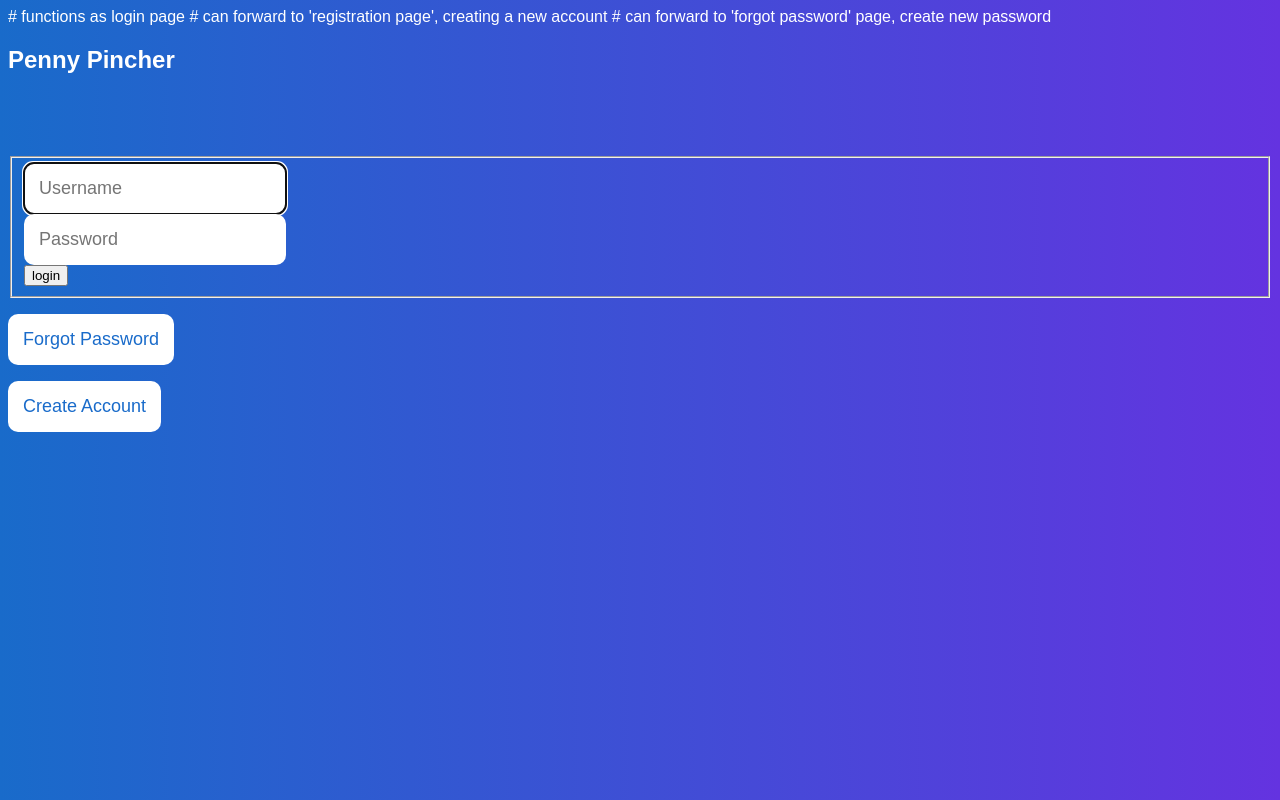
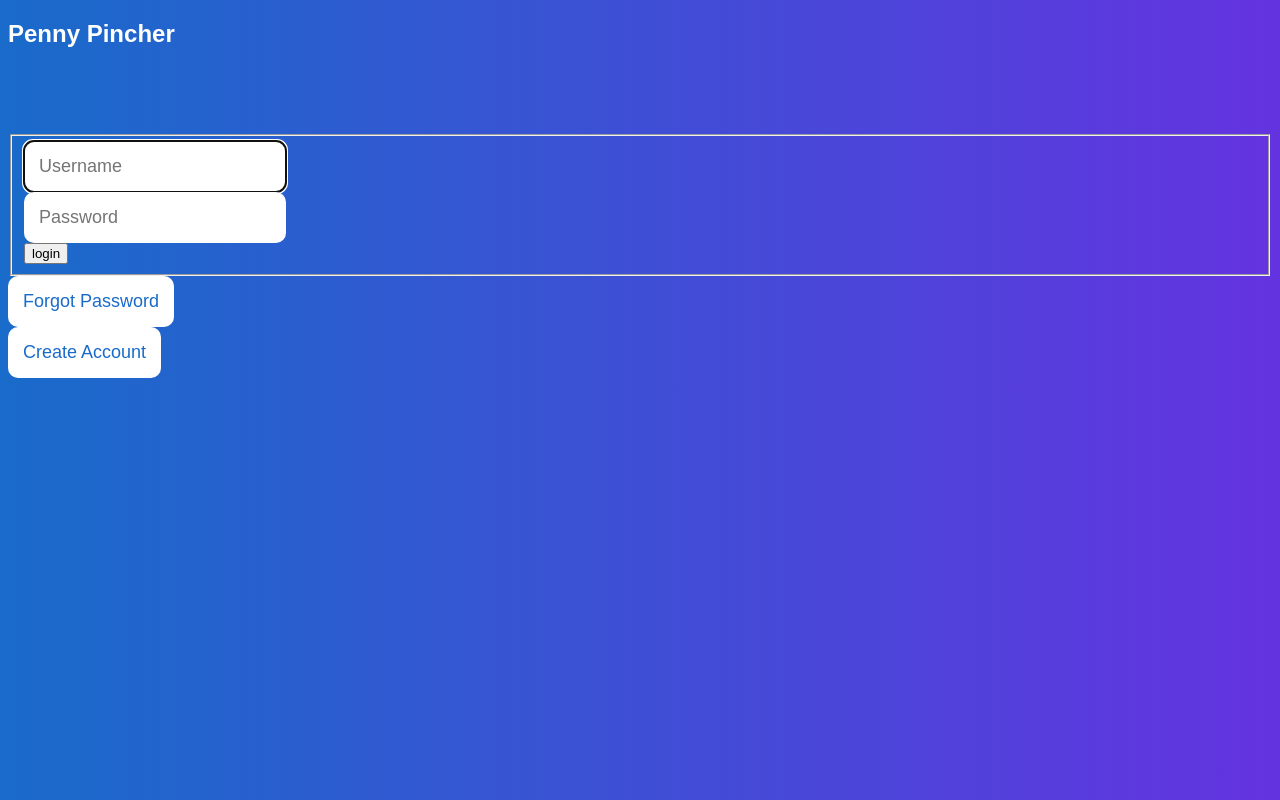
Before and after one commit to lmredington/Penny_pincher, a PHP site: page /budget/ in a window 1280 px wide. Run offline with PHP 8.4, Linux system fonts and the light colour scheme.

Commit message:
Update index.php

```diff
--- a/penny_pincher/index.php
+++ b/penny_pincher/index.php
@@ -1,7 +1,7 @@
-# functions as login page
+<?php
+#functions as login page
 # can forward to 'registration page', creating a new account
 # can forward to 'forgot password' page, create new password
-<?php
 session_start();
 require_once('mysqli_connect.php');
 
```
